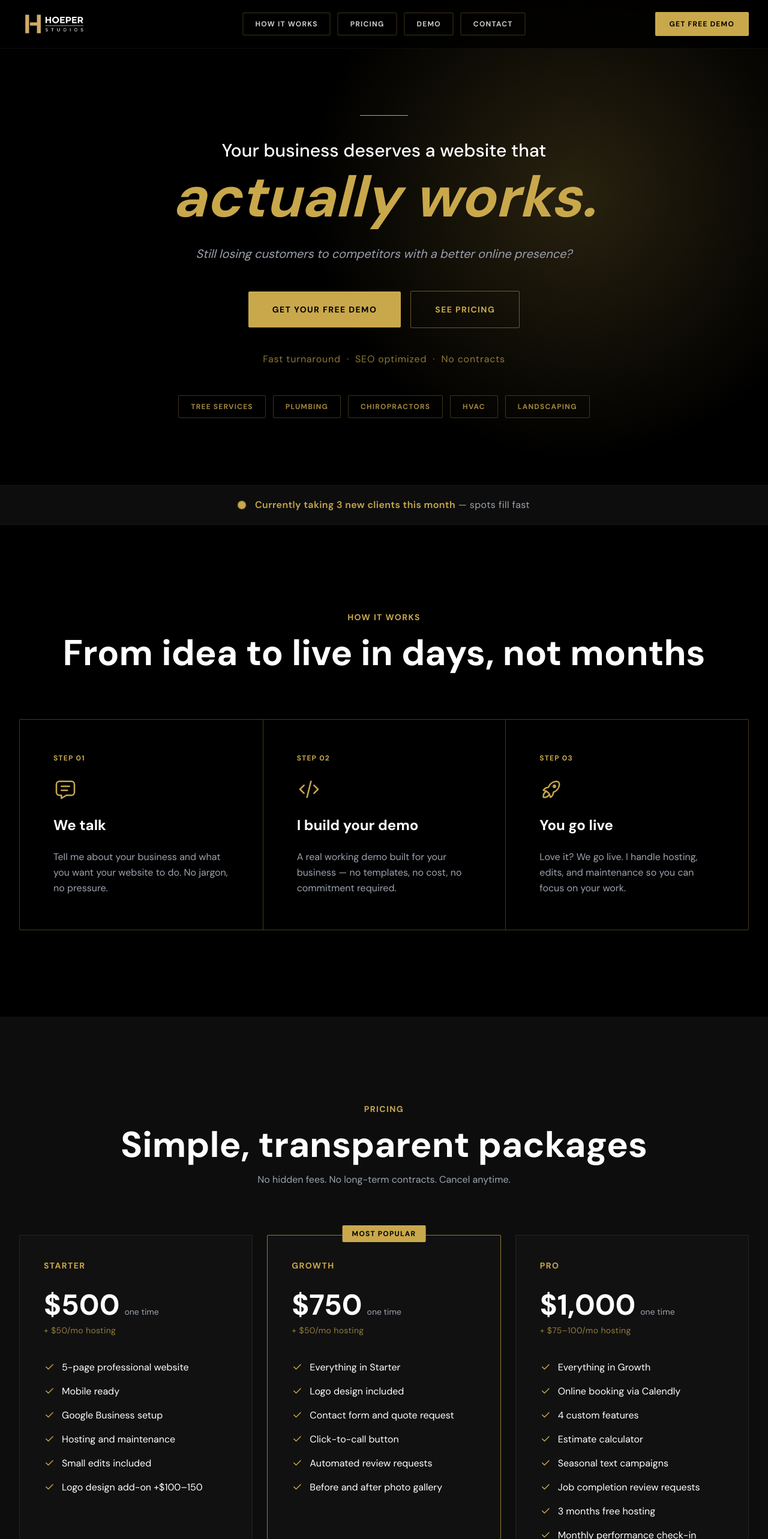
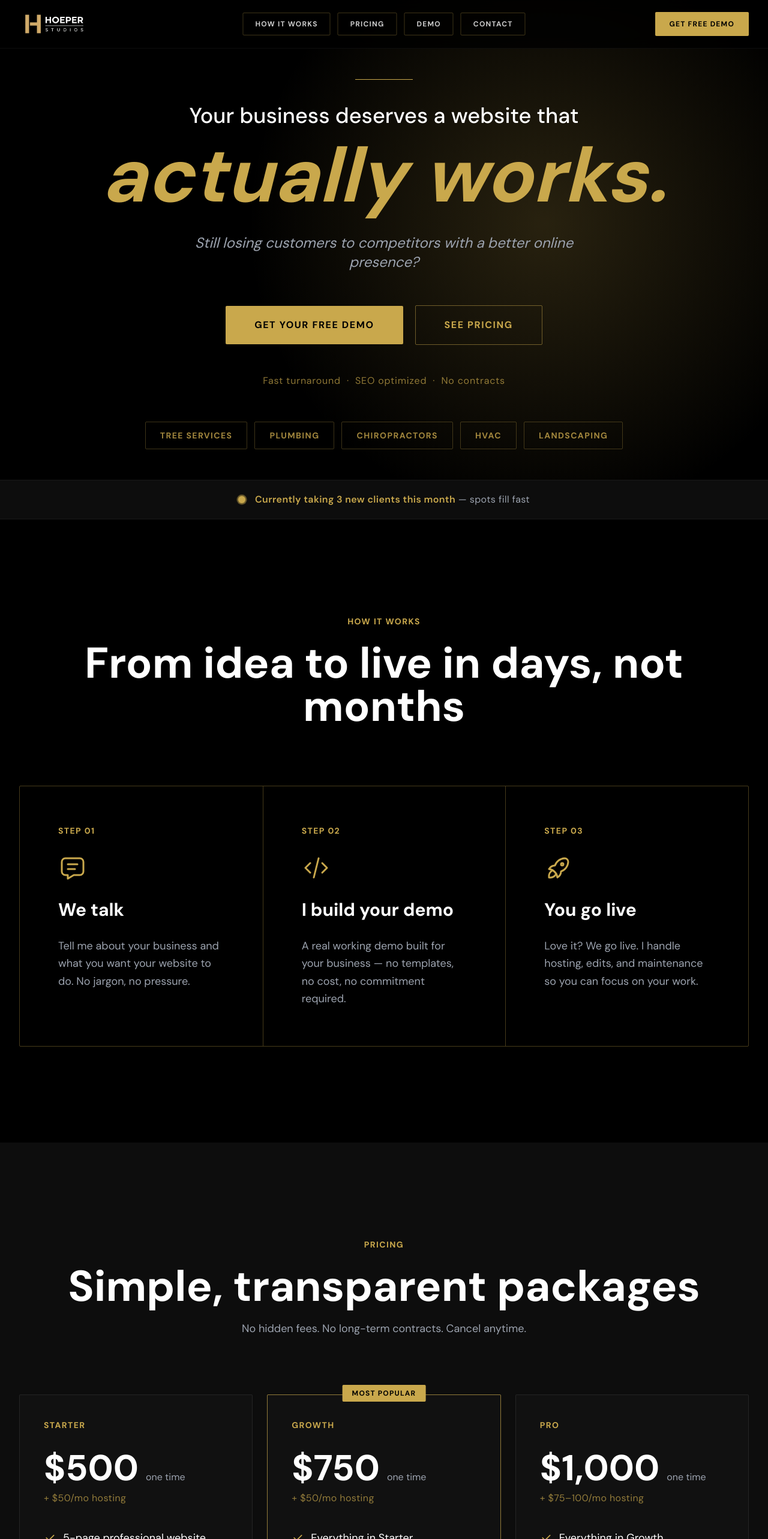
Before and after one commit to ethanhoeper101-commits/hoeper-studios-site, a Next.js app: page / in a window 1280 px wide. Shown: the top 2566 px of the page at 60% size. Built offline with nearby package versions, Linux system fonts and the light colour scheme.

Commit message:
Scale up site for 1440p — larger hero, headings, body text, and section spacing

```diff
--- a/src/components/DemoForm.tsx
+++ b/src/components/DemoForm.tsx
@@ -3,9 +3,9 @@
 import { useState } from "react";
 
 const inputClass =
-  "w-full bg-black/40 border border-white/10 focus:border-gold/60 focus:outline-none text-white text-base px-5 py-4 rounded-sm placeholder-white/30 transition-colors";
+  "w-full bg-black/40 border border-white/10 focus:border-gold/60 focus:outline-none text-white text-lg px-6 py-5 rounded-sm placeholder-white/30 transition-colors";
 
-const labelClass = "block text-xs font-bold tracking-widest text-gold/80 mb-2.5";
+const labelClass = "block text-xs font-bold tracking-widest text-gold/80 mb-3";
 
 export default function DemoForm() {
   const [status, setStatus] = useState<"idle" | "loading" | "success" | "error">("idle");
@@ -44,33 +44,30 @@ export default function DemoForm() {
   }
 
   return (
-    <section id="demo" className="relative py-28 md:py-36 px-8 overflow-hidden">
-      {/* Gold radial gradient — bottom */}
+    <section id="demo" className="relative py-32 md:py-40 px-8 overflow-hidden">
       <div
-        className="pointer-events-none absolute -bottom-40 left-1/2 -translate-x-1/2 w-[1000px] h-[700px] rounded-full opacity-20"
+        className="pointer-events-none absolute -bottom-40 left-1/2 -translate-x-1/2 w-[1100px] h-[800px] rounded-full opacity-20"
         style={{
           background: "radial-gradient(circle at center, #C9A84C 0%, transparent 65%)",
         }}
       />
 
-      <div className="relative z-10 max-w-[760px] mx-auto">
-        <p className="text-sm font-bold tracking-widest text-gold text-center mb-5">
+      <div className="relative z-10 max-w-[860px] mx-auto">
+        <p className="text-sm font-bold tracking-widest text-gold text-center mb-6">
           FREE DEMO
         </p>
 
-        <h2 className="text-4xl md:text-5xl font-bold text-white text-center mb-4">
+        <h2 className="text-5xl md:text-6xl font-bold text-white text-center mb-5">
           I&apos;ll build a free demo of your website.
         </h2>
-        <p className="text-gray-muted text-center text-base mb-14">
+        <p className="text-gray-muted text-center text-lg mb-16">
           No cost. No commitment. You only pay if you love it.
         </p>
 
-        <form onSubmit={handleSubmit} className="flex flex-col gap-7">
-          <div className="grid grid-cols-1 sm:grid-cols-2 gap-7">
+        <form onSubmit={handleSubmit} className="flex flex-col gap-8">
+          <div className="grid grid-cols-1 sm:grid-cols-2 gap-8">
             <div>
-              <label className={labelClass} htmlFor="businessName">
-                BUSINESS NAME
-              </label>
+              <label className={labelClass} htmlFor="businessName">BUSINESS NAME</label>
               <input
                 id="businessName"
                 name="businessName"
@@ -84,9 +81,7 @@ export default function DemoForm() {
             </div>
 
             <div>
-              <label className={labelClass} htmlFor="businessType">
-                TYPE OF BUSINESS
-              </label>
+              <label className={labelClass} htmlFor="businessType">TYPE OF BUSINESS</label>
               <input
                 id="businessType"
                 name="businessType"
@@ -100,9 +95,7 @@ export default function DemoForm() {
             </div>
 
             <div>
-              <label className={labelClass} htmlFor="phone">
-                PHONE NUMBER
-              </label>
+              <label className={labelClass} htmlFor="phone">PHONE NUMBER</label>
               <input
                 id="phone"
                 name="phone"
@@ -116,9 +109,7 @@ export default function DemoForm() {
             </div>
 
             <div>
-              <label className={labelClass} htmlFor="hadWebsite">
-                HAD A WEBSITE BEFORE?
-              </label>
+              <label className={labelClass} htmlFor="hadWebsite">HAD A WEBSITE BEFORE?</label>
               <select
                 id="hadWebsite"
                 name="hadWebsite"
@@ -136,9 +127,7 @@ export default function DemoForm() {
           </div>
 
           <div>
-            <label className={labelClass} htmlFor="goals">
-              WHAT DO YOU WANT YOUR WEBSITE TO DO?
-            </label>
+            <label className={labelClass} htmlFor="goals">WHAT DO YOU WANT YOUR WEBSITE TO DO?</label>
             <select
               id="goals"
               name="goals"
@@ -159,7 +148,7 @@ export default function DemoForm() {
           <button
             type="submit"
             disabled={status === "loading" || status === "success"}
-            className="w-full py-5 bg-gold hover:bg-gold-light text-black text-sm font-bold tracking-widest rounded-sm transition-colors disabled:opacity-60"
+            className="w-full py-6 bg-gold hover:bg-gold-light text-black text-base font-bold tracking-widest rounded-sm transition-colors disabled:opacity-60"
           >
             {status === "loading"
               ? "SENDING…"
@@ -169,12 +158,12 @@ export default function DemoForm() {
           </button>
 
           {status === "error" && (
-            <p className="text-red-400 text-sm text-center">
+            <p className="text-red-400 text-base text-center">
               Something went wrong. Try emailing ethan@hoeperstudio.com directly.
             </p>
           )}
 
-          <p className="text-gray-muted text-sm text-center">
+          <p className="text-gray-muted text-base text-center">
             I&apos;ll be in touch within 24 hours.
           </p>
         </form>
--- a/src/components/Hero.tsx
+++ b/src/components/Hero.tsx
@@ -14,52 +14,52 @@ export default function Hero() {
     >
       {/* Gold radial gradient — upper right */}
       <div
-        className="pointer-events-none absolute -top-32 -right-32 w-[900px] h-[900px] rounded-full opacity-20"
+        className="pointer-events-none absolute -top-32 -right-32 w-[1000px] h-[1000px] rounded-full opacity-20"
         style={{
           background:
             "radial-gradient(circle at center, #C9A84C 0%, transparent 70%)",
         }}
       />
 
-      <div className="relative z-10 max-w-[960px] mx-auto px-8 text-center py-28">
+      <div className="relative z-10 max-w-[1100px] mx-auto px-8 text-center py-12">
         {/* Gold rule */}
         <div className="flex items-center justify-center mb-10">
-          <div className="h-px w-20 bg-gold" />
+          <div className="h-px w-24 bg-gold" />
         </div>
 
         {/* Headline */}
         <h1 className="mb-8">
-          <span className="block text-2xl md:text-3xl font-medium text-white leading-snug mb-3">
+          <span className="block text-3xl md:text-4xl font-medium text-white leading-snug mb-4">
             Your business deserves a website that
           </span>
-          <span className="block text-6xl md:text-7xl lg:text-8xl font-bold italic text-gold leading-tight">
+          <span className="block text-7xl md:text-8xl lg:text-9xl font-bold italic text-gold leading-tight">
             actually works.
           </span>
         </h1>
 
         {/* Pain point */}
-        <p className="text-gray-muted italic text-lg md:text-xl mb-12 max-w-2xl mx-auto leading-relaxed">
+        <p className="text-gray-muted italic text-xl md:text-2xl mb-14 max-w-2xl mx-auto leading-relaxed">
           Still losing customers to competitors with a better online presence?
         </p>
 
         {/* CTA buttons */}
-        <div className="flex flex-col sm:flex-row items-center justify-center gap-4 mb-10">
+        <div className="flex flex-col sm:flex-row items-center justify-center gap-5 mb-12">
           <a
             href="#demo"
-            className="w-full sm:w-auto text-sm font-bold tracking-widest px-10 py-5 bg-gold hover:bg-gold-light text-black transition-colors rounded-sm"
+            className="w-full sm:w-auto text-base font-bold tracking-widest px-12 py-5 bg-gold hover:bg-gold-light text-black transition-colors rounded-sm"
           >
             GET YOUR FREE DEMO
           </a>
           <a
             href="#pricing"
-            className="w-full sm:w-auto text-sm font-bold tracking-widest px-10 py-5 border border-gold/50 hover:border-gold text-gold hover:bg-gold/5 transition-colors rounded-sm"
+            className="w-full sm:w-auto text-base font-bold tracking-widest px-12 py-5 border border-gold/50 hover:border-gold text-gold hover:bg-gold/5 transition-colors rounded-sm"
           >
             SEE PRICING
           </a>
         </div>
 
         {/* Trust signals */}
-        <p className="text-gold/70 text-base tracking-wider mb-12">
+        <p className="text-gold/70 text-base tracking-wider mb-14">
           Fast turnaround &nbsp;·&nbsp; SEO optimized &nbsp;·&nbsp; No contracts
         </p>
 
@@ -68,7 +68,7 @@ export default function Hero() {
           {niches.map((niche) => (
             <span
               key={niche}
-              className="text-xs font-bold tracking-widest text-gold/80 border border-gold/30 px-5 py-2.5 rounded-sm"
+              className="text-sm font-bold tracking-widest text-gold/80 border border-gold/30 px-6 py-3 rounded-sm"
             >
               {niche}
             </span>
--- a/src/components/HowItWorks.tsx
+++ b/src/components/HowItWorks.tsx
@@ -26,13 +26,13 @@ const steps = [
 
 export default function HowItWorks() {
   return (
-    <section id="how-it-works" className="py-28 md:py-36 px-8">
+    <section id="how-it-works" className="py-32 md:py-40 px-8">
       <div className="max-w-[1400px] mx-auto">
-        <p className="text-sm font-bold tracking-widest text-gold text-center mb-5">
+        <p className="text-sm font-bold tracking-widest text-gold text-center mb-6">
           HOW IT WORKS
         </p>
 
-        <h2 className="text-4xl md:text-5xl lg:text-6xl font-bold text-white text-center mb-20">
+        <h2 className="text-5xl md:text-6xl lg:text-7xl font-bold text-white text-center mb-24">
           From idea to live in days, not months
         </h2>
 
@@ -40,13 +40,13 @@ export default function HowItWorks() {
           {steps.map((step) => {
             const Icon = step.icon;
             return (
-              <div key={step.number} className="p-10 lg:p-14 flex flex-col gap-6">
-                <p className="text-xs font-bold tracking-widest text-gold">
+              <div key={step.number} className="p-12 lg:p-16 flex flex-col gap-7">
+                <p className="text-sm font-bold tracking-widest text-gold">
                   STEP {step.number}
                 </p>
-                <Icon size={40} className="text-gold" stroke={1.5} />
-                <h3 className="text-2xl font-bold text-white">{step.title}</h3>
-                <p className="text-gray-muted text-base leading-relaxed">
+                <Icon size={48} className="text-gold" stroke={1.5} />
+                <h3 className="text-3xl font-bold text-white">{step.title}</h3>
+                <p className="text-gray-muted text-lg leading-relaxed">
                   {step.description}
                 </p>
               </div>
--- a/src/components/Pricing.tsx
+++ b/src/components/Pricing.tsx
@@ -55,16 +55,16 @@ const plans = [
 
 export default function Pricing() {
   return (
-    <section id="pricing" className="py-28 md:py-36 px-8 bg-surface-dark">
+    <section id="pricing" className="py-32 md:py-40 px-8 bg-surface-dark">
       <div className="max-w-[1400px] mx-auto">
-        <p className="text-sm font-bold tracking-widest text-gold text-center mb-5">
+        <p className="text-sm font-bold tracking-widest text-gold text-center mb-6">
           PRICING
         </p>
 
-        <h2 className="text-4xl md:text-5xl lg:text-6xl font-bold text-white text-center mb-4">
+        <h2 className="text-5xl md:text-6xl lg:text-7xl font-bold text-white text-center mb-5">
           Simple, transparent packages
         </h2>
-        <p className="text-gray-muted text-center text-base mb-20">
+        <p className="text-gray-muted text-center text-lg mb-24">
           No hidden fees. No long-term contracts. Cancel anytime.
         </p>
 
@@ -93,17 +93,17 @@ export default function Pricing() {
                 </h3>
 
                 <div className="mb-2">
-                  <span className="text-5xl font-bold text-white">{plan.price}</span>
-                  <span className="text-gray-muted text-sm ml-2">{plan.billing}</span>
+                  <span className="text-6xl font-bold text-white">{plan.price}</span>
+                  <span className="text-gray-muted text-base ml-3">{plan.billing}</span>
                 </div>
-                <p className="text-gold/70 text-sm tracking-wide mb-10">
+                <p className="text-gold/70 text-base tracking-wide mb-10">
                   + {plan.hosting}
                 </p>
 
-                <ul className="flex flex-col gap-4 flex-1">
+                <ul className="flex flex-col gap-5 flex-1">
                   {plan.features.map((feature) => (
-                    <li key={feature} className="flex items-start gap-3 text-base text-white">
-                      <IconCheck size={18} className="text-gold flex-shrink-0 mt-0.5" />
+                    <li key={feature} className="flex items-start gap-3 text-lg text-white">
+                      <IconCheck size={20} className="text-gold flex-shrink-0 mt-1" />
                       <span>{feature}</span>
                     </li>
                   ))}
--- a/src/components/Testimonials.tsx
+++ b/src/components/Testimonials.tsx
@@ -23,13 +23,13 @@ const testimonials = [
 
 export default function Testimonials() {
   return (
-    <section id="testimonials" className="py-28 md:py-36 px-8">
+    <section id="testimonials" className="py-32 md:py-40 px-8">
       <div className="max-w-[1400px] mx-auto">
-        <p className="text-sm font-bold tracking-widest text-gold text-center mb-5">
+        <p className="text-sm font-bold tracking-widest text-gold text-center mb-6">
           TESTIMONIALS
         </p>
 
-        <h2 className="text-4xl md:text-5xl font-bold text-white text-center mb-20">
+        <h2 className="text-5xl md:text-6xl font-bold text-white text-center mb-24">
           What clients are saying
         </h2>
 
@@ -37,21 +37,21 @@ export default function Testimonials() {
           {testimonials.map((t) => (
             <div
               key={t.name}
-              className="bg-surface-card border border-border-subtle rounded-sm p-10 flex flex-col gap-6"
+              className="bg-surface-card border border-border-subtle rounded-sm p-12 flex flex-col gap-7"
             >
-              <div className="flex gap-1">
+              <div className="flex gap-1.5">
                 {Array.from({ length: 5 }).map((_, i) => (
-                  <IconStarFilled key={i} size={20} className="text-gold" />
+                  <IconStarFilled key={i} size={24} className="text-gold" />
                 ))}
               </div>
 
-              <p className="text-white/90 italic text-base leading-relaxed flex-1">
+              <p className="text-white/90 italic text-lg leading-relaxed flex-1">
                 &ldquo;{t.quote}&rdquo;
               </p>
 
               <div>
-                <p className="text-white font-semibold text-base">{t.name}</p>
-                <p className="text-gray-muted text-sm mt-1">{t.location}</p>
+                <p className="text-white font-semibold text-lg">{t.name}</p>
+                <p className="text-gray-muted text-base mt-1">{t.location}</p>
               </div>
             </div>
           ))}
```
